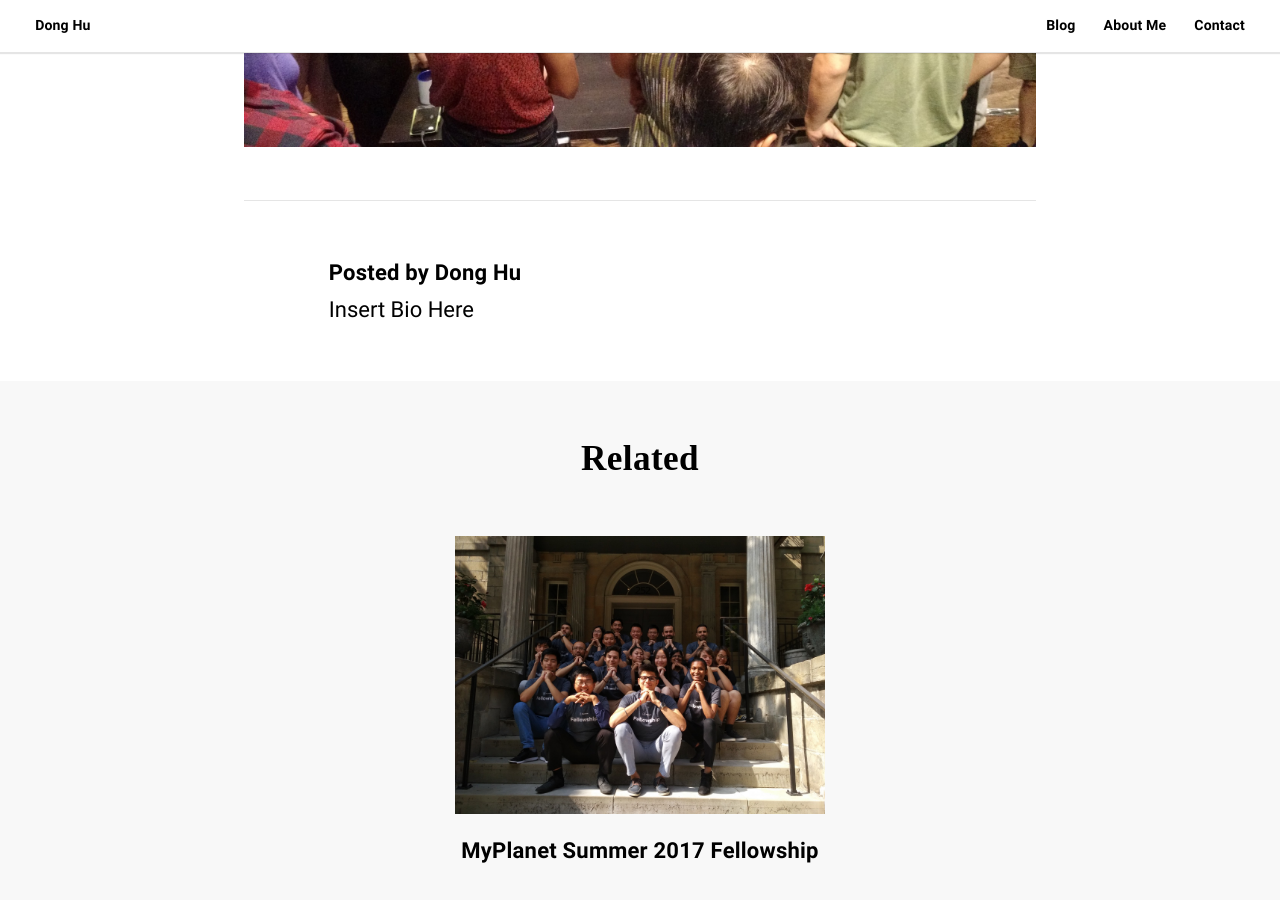
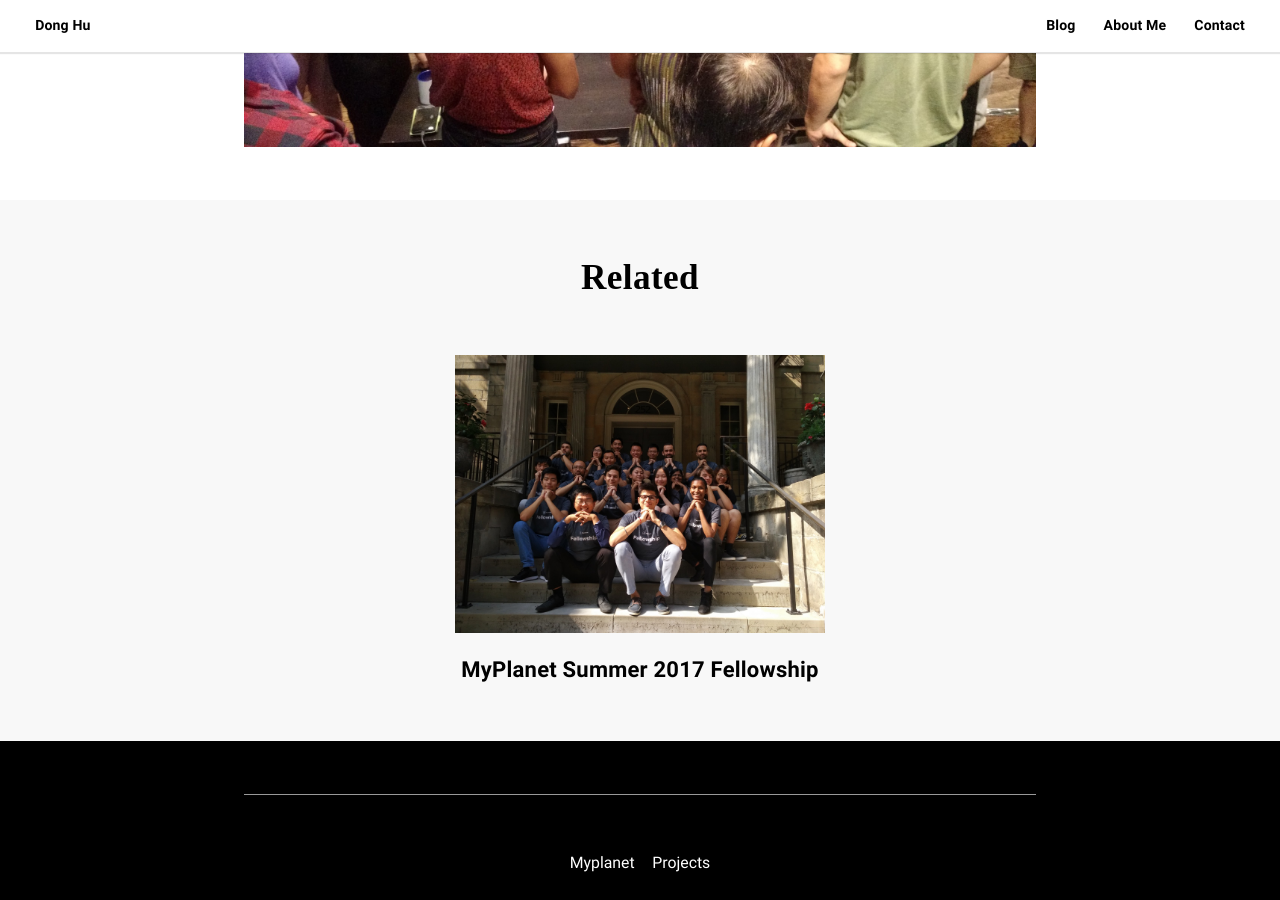
Before and after one commit to chaodonghu/personal-website, a Jekyll site: the page built from _posts/2017-09-04-myplanet.markdown, in a window 1280 px wide and 900 px high, scrolled down 4591 px. Built offline with Jekyll 4.4.1, drawn with Linux system fonts in a browser that asks for light colours; some web fonts are replaced.

Commit message:
remove author from post, instantiate blog html

```diff
--- a/_includes/navigation.html
+++ b/_includes/navigation.html
@@ -1,7 +1,7 @@
 <nav>
   <ul class="header__list">
-    <li><a href="{{ '/' | prepend: site.baseurl }}">Blog</a></li>
-    <li><a href="{{ '/about-me' | prepend: site.baseurl }}">About Me</a></li>
+    <li><a href="{{ '/blog' | prepend: site.baseurl }}">Blog</a></li>
+    <li><a href="{{ '/about_me' | prepend: site.baseurl }}">About Me</a></li>
     <li><span class="popup__open">Contact</span></li>
   </ul>
 </nav>
--- a/_layouts/post.html
+++ b/_layouts/post.html
@@ -26,30 +26,6 @@
         </div>
       </div>
     </div>
-
-    <!-- Everything inside the #author tags pulls data from the author -->
-    {% if page.author %}
-      <div class="section-padding--none">
-        <div class="grid">
-          <hr class="sep"/>
-        </div>
-      </div>
-
-      <div class="section-padding">
-        <div class="grid-small">
-          {% for author in page.author %}
-            {% assign authorDetails = site.author | where: "name", author %}
-            {% if forloop.first == true %}
-              <span class="post__author">Posted by
-            {% else %}
-              <span class="post__author">&amp;
-            {% endif %}
-            {% if authorDetails[0]["url"] %}<a href="{{ authorDetails[0]['url'] }}" title="More By {{ author }}">{% endif %}{{ author }}{% if authorDetails[0]["url"] %}</a>{% endif %}</span>
-            <p class="post__bio">{{ authorDetails[0]["bio"] }}</p>
-          {% endfor %}
-        </div>
-      </div>
-    {% endif %}
 
     {% include disqus.html %}
 
```
Also changed, not shown: blog.html (added, +21 -0 lines), about_me.html (renamed from about-me.html).
